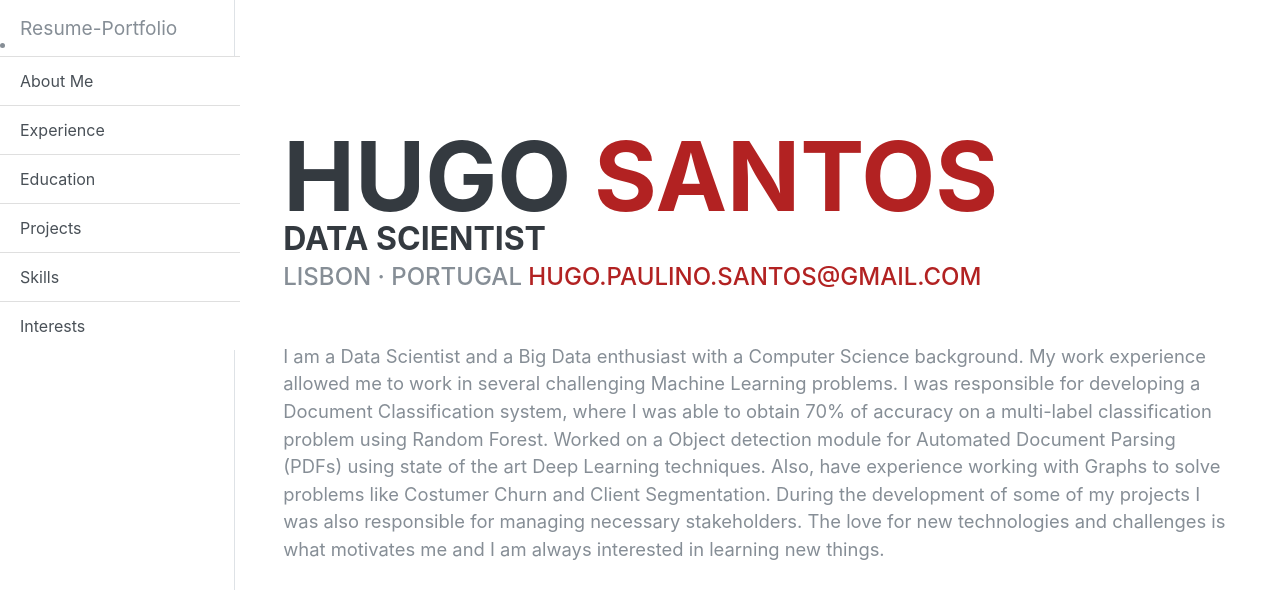
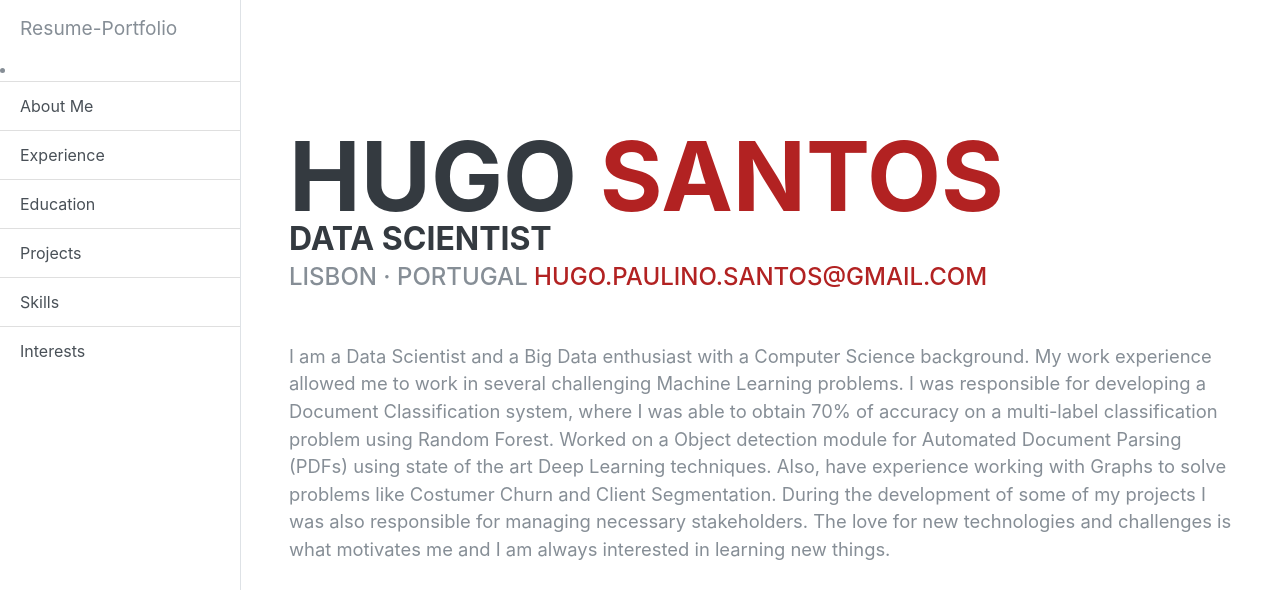
Before and after one commit to HugoPaulino/Curriculum-Vitae, a plain HTML site: page index.html in a window 1280 px wide. Shown: the top 590 px of the page. Drawn offline with Linux system fonts and the light colour scheme; a web font is replaced by a local one.

Commit message:
roolback previous commit
Signed-off-by: Hugo Filipe Santos <hugo.filipe.santos@novabase.com>

```diff
--- a/css/simple-sidebar.css
+++ b/css/simple-sidebar.css
@@ -54,13 +54,10 @@ p.lead {
 #sidebar-wrapper .sidebar-heading {
   padding: 0.875rem 1.25rem;
   font-size: 1.2rem;
-  position: fixed;
 }
 
 #sidebar-wrapper .list-group {
   width: 15rem;
-  position: fixed;
-  top: 2rem;
 }
 
 #page-content-wrapper {
@@ -74,7 +71,6 @@ p.lead {
 @media (min-width: 768px) {
   #sidebar-wrapper {
     margin-left: 0;
-    width: 18rem;
   }
 
   #page-content-wrapper {
```
